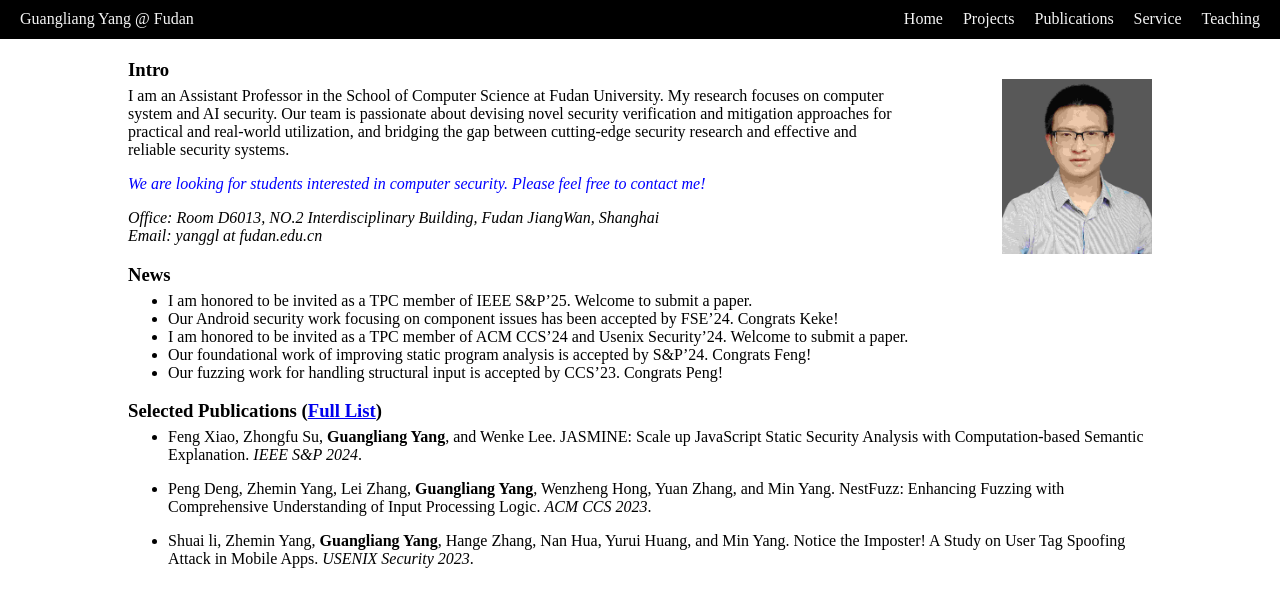
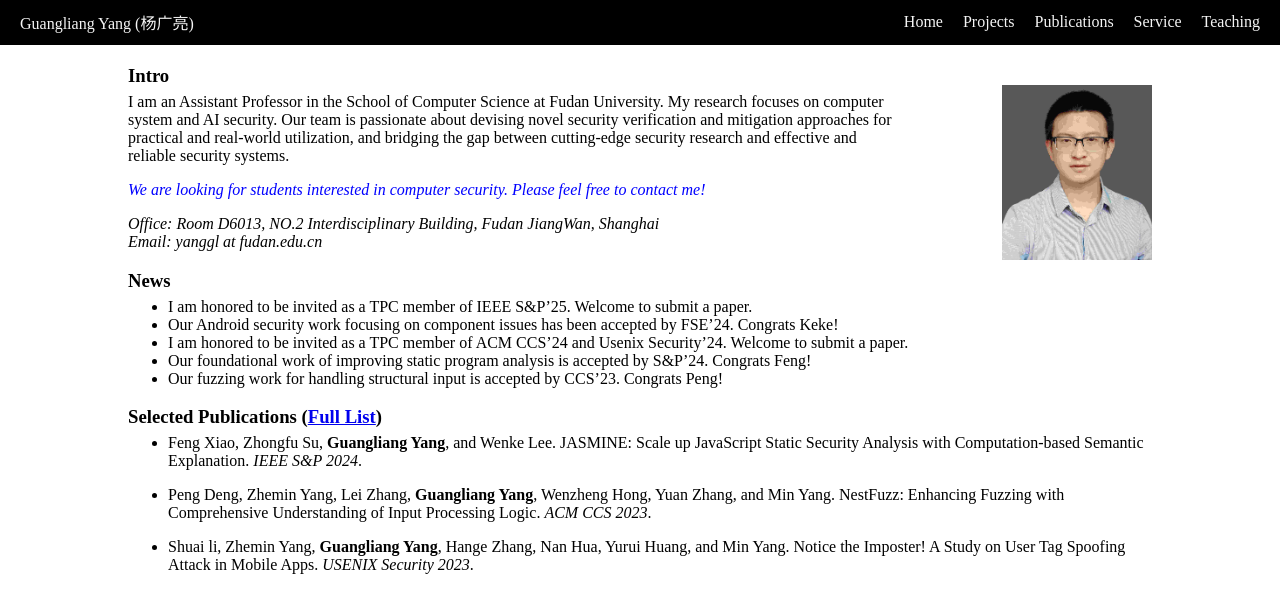
Before and after one commit to yang-guangliang/yang-guangliang.github.io, a Jekyll site: the page built from index.md, in a window 1280 px wide. Shown: the top 613 px of the page. Built offline with Jekyll 4.4.1, drawn with Linux system fonts in a browser that asks for light colours.

Commit message:
Update default.html

```diff
--- a/_layouts/default.html
+++ b/_layouts/default.html
@@ -13,7 +13,7 @@
     <header>
       <nav>
         <div class="nav-left">
-          <a href="/">Guangliang Yang @ Fudan</a>
+          <a href="/">Guangliang Yang (杨广亮)</a>
         </div>
         <div class="nav-right">
           <ul>
```
